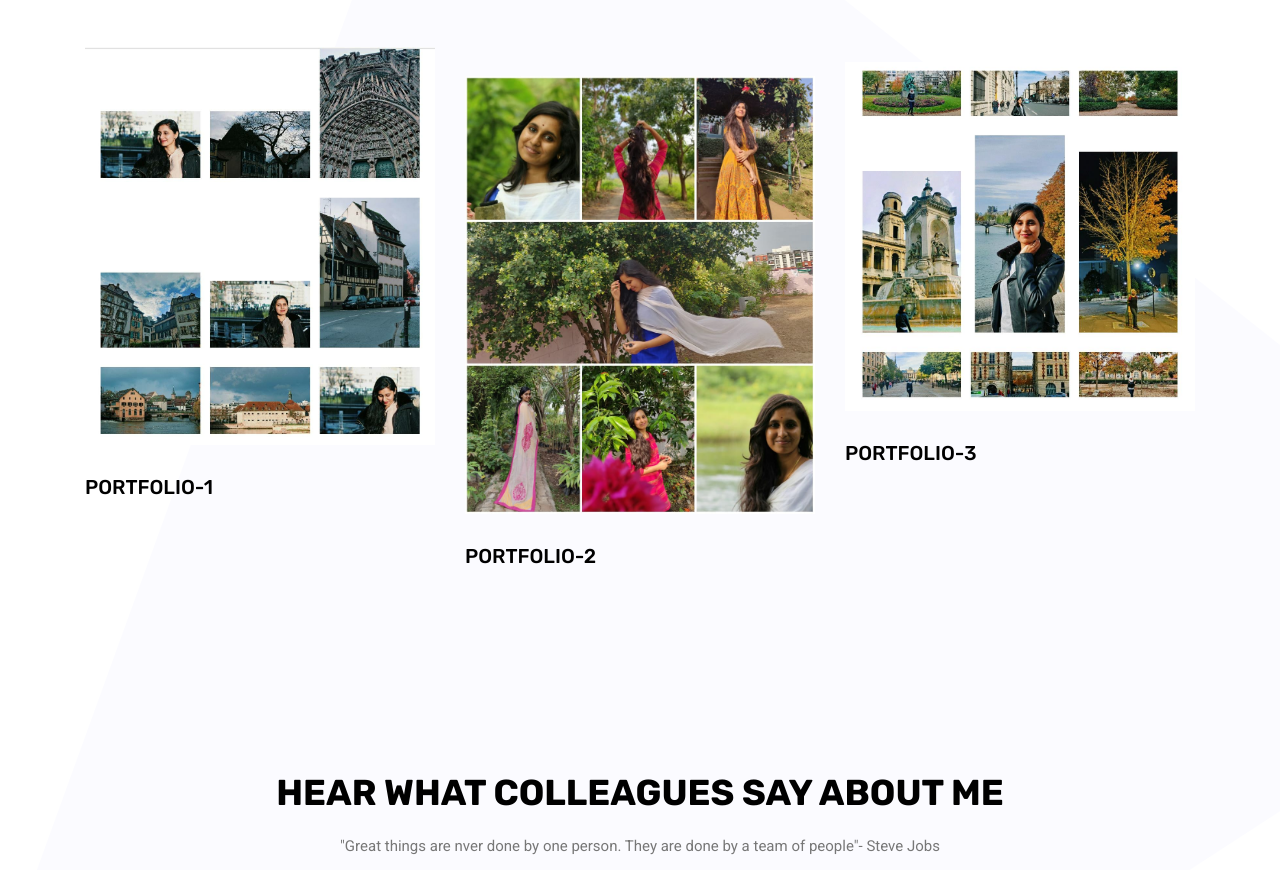
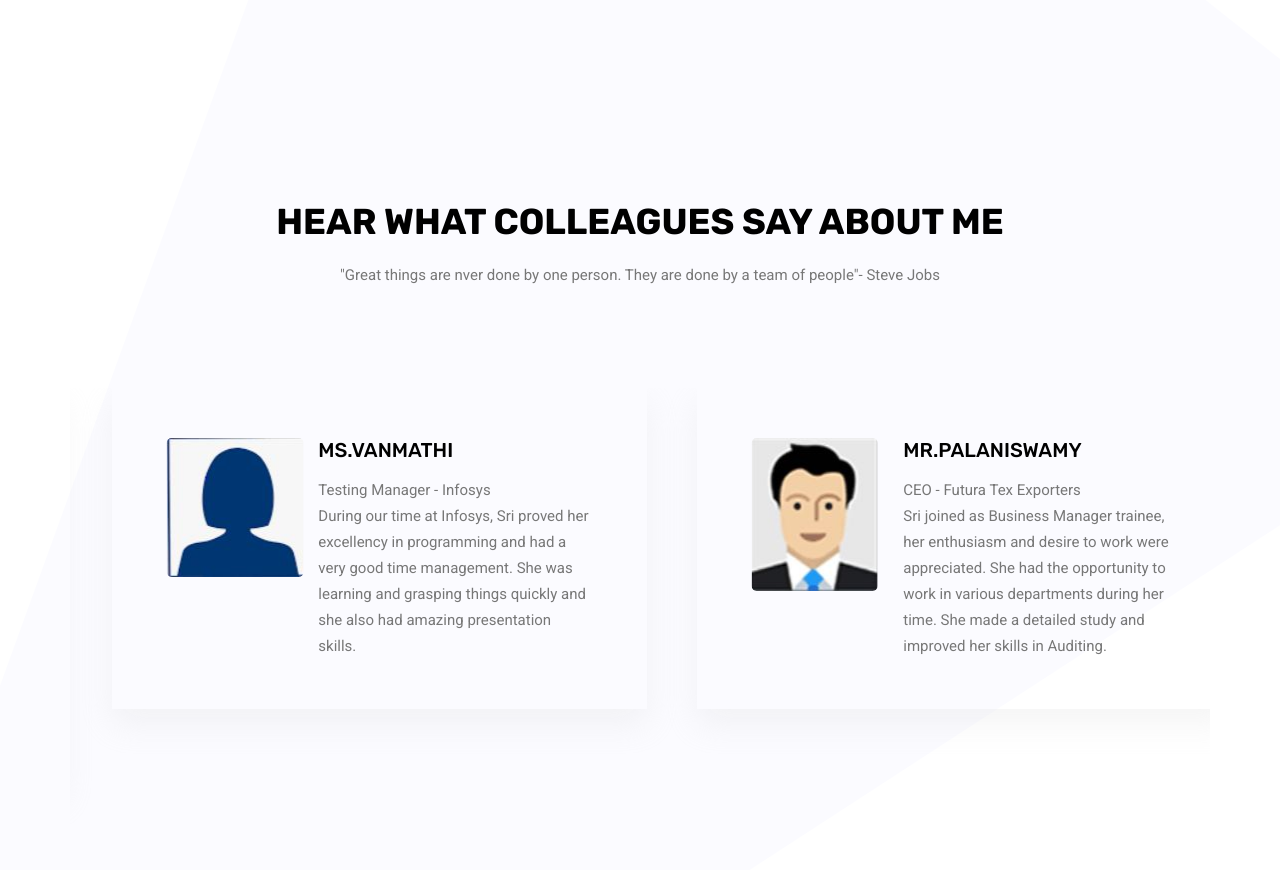
Before and after one commit to Sri-Rajalakshmi/Sri-Rajalakshmi.github.io, a plain HTML site: page index.html in a window 1280 px wide. Shown: the part 3927-4797 px from the top of the page. Drawn offline with Linux system fonts and the light colour scheme; some packages are replaced by stand-ins of ours.

Commit message:
index.html

```diff
--- a/index.html
+++ b/index.html
@@ -358,57 +358,9 @@
 							</div>
 						</div>
 					</div>
-					<div class="col-lg-4 col-md-6 all upcoming following">
-						<div class="portfolio_box">
-							<div class="single_portfolio">
-								<img class="img-fluid w-100" src="img/portfolio/p7.jpg" alt="">
-								<div class="overlay"></div>
-								<a href="img/portfolio/p7.jpg" class="img-gal">
-									<div class="icon">
-										<span class="lnr lnr-cross"></span>
-									</div>
-								</a>
-							</div>
-							<div class="short_info">
-								<h4><a href="portfolio-details.html">Portfolio-1</a></h4>
 
-							</div>
-						</div>
-					</div>
-					<div class="col-lg-4 col-md-6 all following">
-						<div class="portfolio_box">
-							<div class="single_portfolio">
-								<img class="img-fluid w-100" src="img/portfolio/p8.jpg" alt="">
-								<div class="overlay"></div>
-								<a href="img/portfolio/p8.jpg" class="img-gal">
-									<div class="icon">
-										<span class="lnr lnr-cross"></span>
-									</div>
-								</a>
-							</div>
-							<div class="short_info">
-								<h4>Portfolio-3</h4>
 
-							</div>
-						</div>
-					</div>
-					<div class="col-lg-4 col-md-6 all upcoming">
-						<div class="portfolio_box">
-							<div class="single_portfolio">
-								<img class="img-fluid w-100" src="img/portfolio/p9.jpg" alt="">
-								<div class="overlay"></div>
-								<a href="img/portfolio/p9.jpg" class="img-gal">
-									<div class="icon">
-										<span class="lnr lnr-cross"></span>
-									</div>
-								</a>
-							</div>
-							<div class="short_info">
-								<h4><a href="portfolio-details.html">Portfolio-2</a></h4>
 
-							</div>
-						</div>
-					</div>
 				</div>
 			</div>
 		</div>
```
